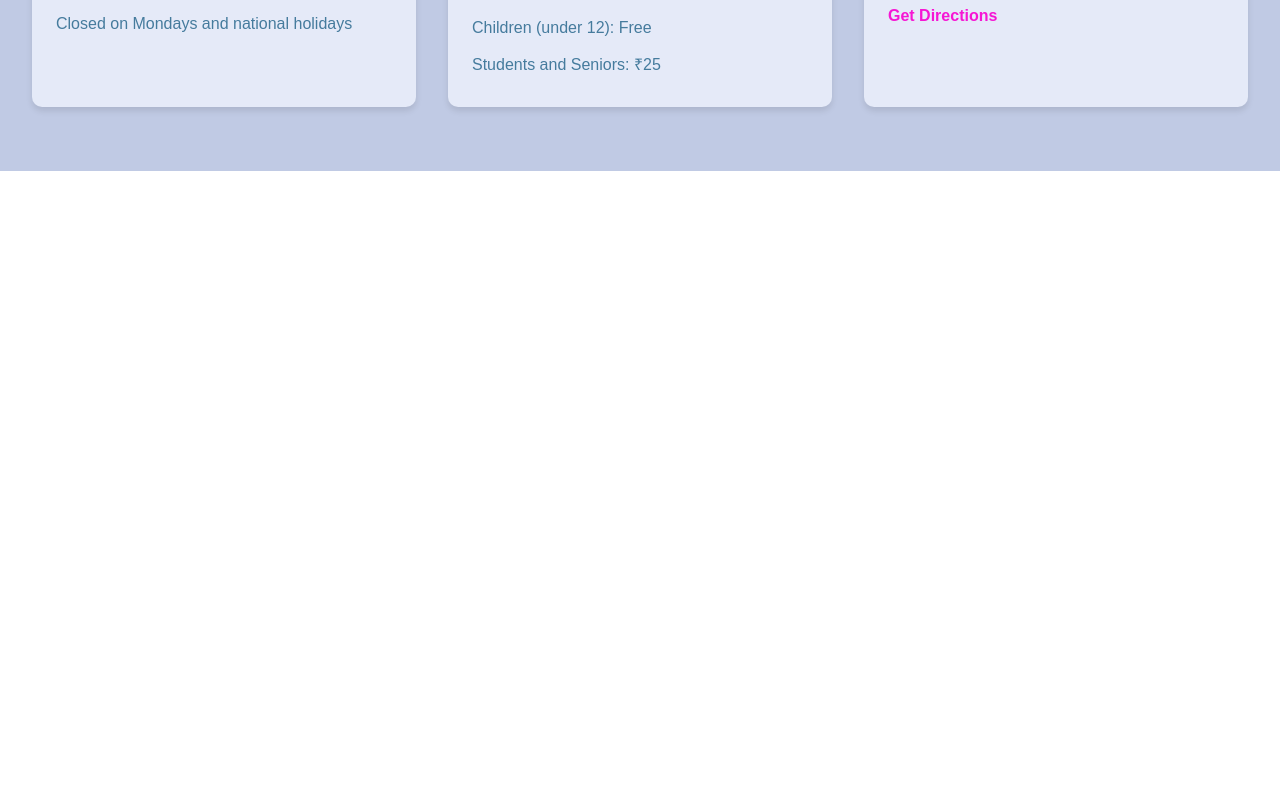
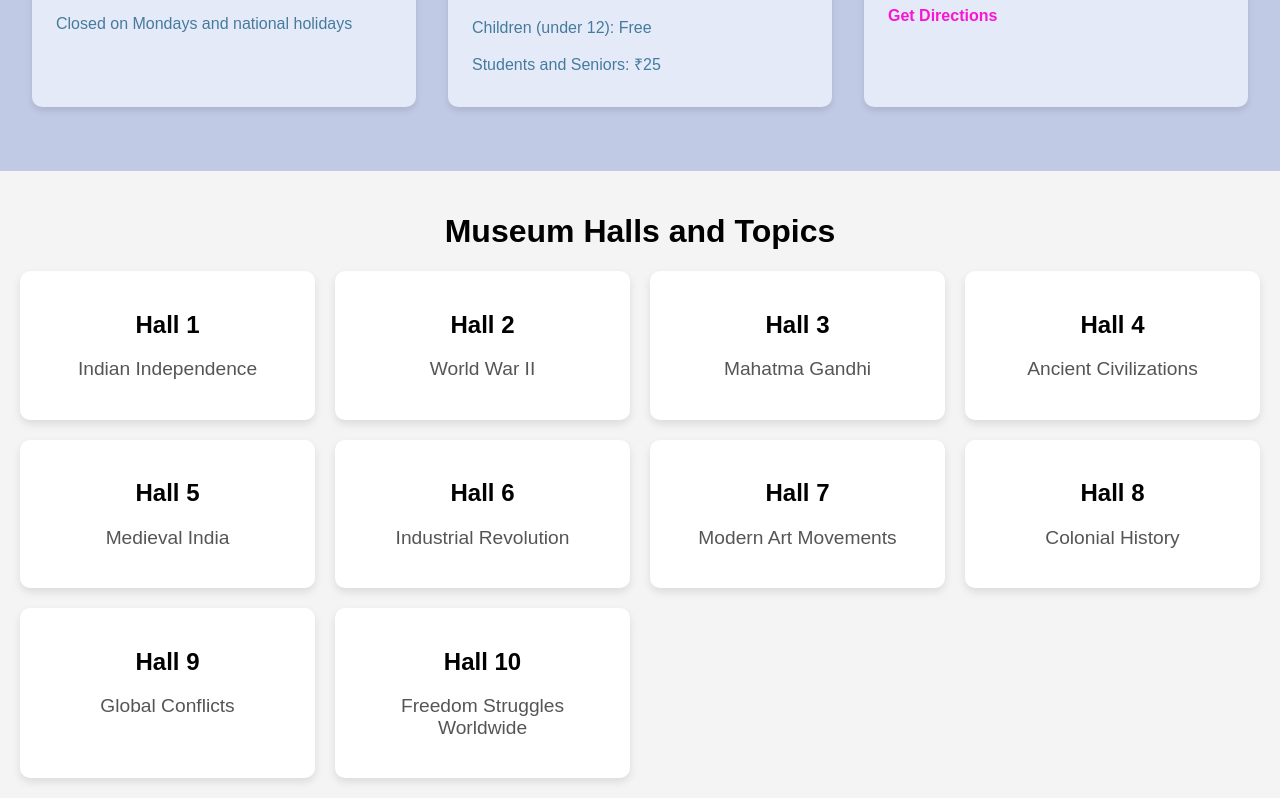
Before and after one commit to Sukrit-Prakash/Museum-chatbot, a React (Create React App) app in the folder frontend/: page / in a window 1280 px wide. Shown: the part 2147-2945 px from the top of the page. Before the commit the page ends 2318 px from the top, so only its background shows below. Built offline with nearby package versions, Linux system fonts and the light colour scheme.

Commit message:
hall info

```diff
--- a/frontend/src/App.js
+++ b/frontend/src/App.js
@@ -11,7 +11,7 @@ import Collections from './components/Collections.js';
 import Exhibitions from './components/Exhibitions';
 // index.js or App.js
 // import 'bootstrap/dist/css/bootstrap.min.css';
-
+// import MuseumHalls from './components/Museumhalls.js';
 // import Visit from './components/Visit';
 // import Contact from './components/Contact';
 
--- a/frontend/src/components/Home.js
+++ b/frontend/src/components/Home.js
@@ -1,7 +1,7 @@
 import React from 'react';
 import { Link } from 'react-router-dom';
 import './Home.css';
-
+import MuseumHalls from './Museumhalls';
 const Home = () => {
   return (
     <div className="home">
@@ -64,6 +64,7 @@ const Home = () => {
           </div>
         </div>
       </section>
+      <MuseumHalls/>
     </div>
   );
 };
--- /dev/null
+++ b/frontend/src/components/MuseumHalls.css
@@ -0,0 +1,35 @@
+.museum-halls {
+    font-family: 'Arial', sans-serif;
+    text-align: center;
+    padding: 20px;
+    background-color: #f4f4f4;
+  }
+
+  .halls-container {
+    display: grid;
+    grid-template-columns: repeat(auto-fit, minmax(250px, 1fr));
+    gap: 20px;
+    margin-top: 20px;
+  }
+
+  .hall {
+    background-color: #fff;
+    padding: 20px;
+    border-radius: 10px;
+    box-shadow: 0 4px 8px rgba(0, 0, 0, 0.1);
+    transition: transform 0.2s ease;
+  }
+
+  .hall:hover {
+    transform: translateY(-5px);
+  }
+
+  .hall h2 {
+    font-size: 1.5em;
+    margin-bottom: 10px;
+  }
+
+  .hall p {
+    font-size: 1.2em;
+    color: #555;
+  }
--- /dev/null
+++ b/frontend/src/components/Museumhalls.js
@@ -0,0 +1,33 @@
+import React from 'react';
+import './MuseumHalls.css';
+
+const halls = [
+  { hallName: 'Hall 1', topic: 'Indian Independence' },
+  { hallName: 'Hall 2', topic: 'World War II' },
+  { hallName: 'Hall 3', topic: 'Mahatma Gandhi' },
+  { hallName: 'Hall 4', topic: 'Ancient Civilizations' },
+  { hallName: 'Hall 5', topic: 'Medieval India' },
+  { hallName: 'Hall 6', topic: 'Industrial Revolution' },
+  { hallName: 'Hall 7', topic: 'Modern Art Movements' },
+  { hallName: 'Hall 8', topic: 'Colonial History' },
+  { hallName: 'Hall 9', topic: 'Global Conflicts' },
+  { hallName: 'Hall 10', topic: 'Freedom Struggles Worldwide' },
+];
+
+const MuseumHalls = () => {
+  return (
+    <div className="museum-halls">
+      <h1>Museum Halls and Topics</h1>
+      <div className="halls-container">
+        {halls.map((hall, index) => (
+          <div key={index} className="hall">
+            <h2>{hall.hallName}</h2>
+            <p>{hall.topic}</p>
+          </div>
+        ))}
+      </div>
+    </div>
+  );
+};
+
+export default MuseumHalls;
```
